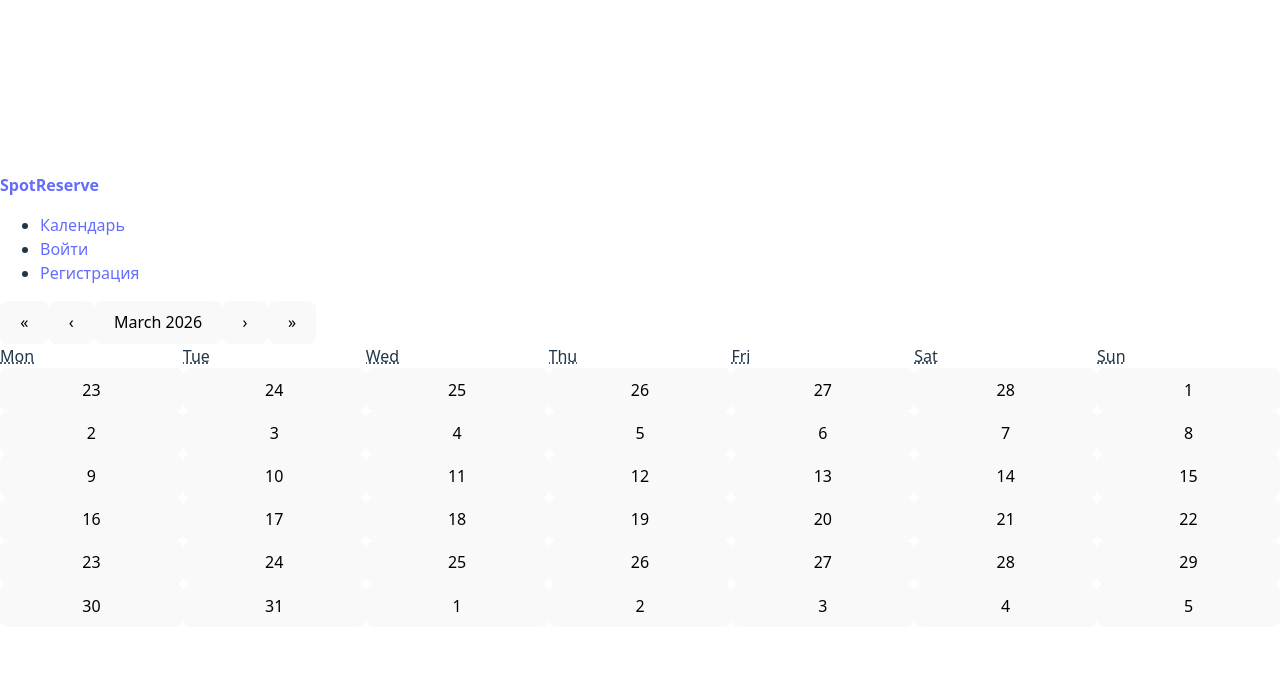
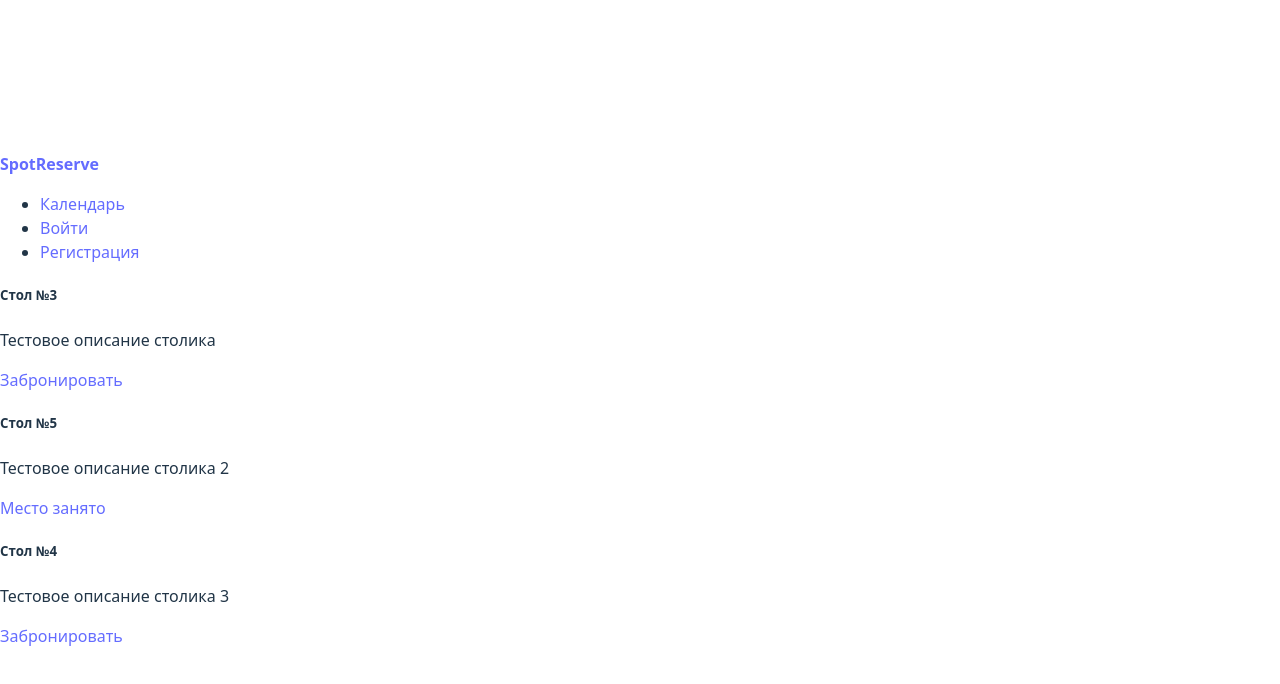
Before and after one commit to Sealal07/spot-reserve, a React app in the folder frontend/: page /calendar in a window 1280 px wide. Shown: the top 684 px of the page. Built offline with nearby package versions, Linux system fonts and the light colour scheme; the HTML template or start-up script is replaced by a standard one.

Commit message:
Task 1: UI Component make components without styles

```diff
--- a/frontend/src/App.jsx
+++ b/frontend/src/App.jsx
@@ -3,6 +3,7 @@ import NavBar from './components/NavBar';
 import AuthForm from './components/Auth-form';
 import RegisterForm from './components/Register-form';
 import CalendarPage from './components/CalendarPage';
+import TableCard from "./components/TableCard";
 
 function App() {
   return (
--- a/frontend/src/components/Auth-form.jsx
+++ b/frontend/src/components/Auth-form.jsx
@@ -13,7 +13,7 @@ function AuthForm() {
     <form onSubmit={handleSubmit}>
         <input
             type="text"
-            value={email}
+            value={username}
             onChange={(e) => setEmail(e.target.value)}
             placeholder="Логин"
         />
--- a/frontend/src/components/CalendarPage.jsx
+++ b/frontend/src/components/CalendarPage.jsx
@@ -1,12 +1,37 @@
 import React, { useState } from "react";
 import Calendar from 'react-calendar'
+import TableCard from "./TableCard";
 
-function calendarPage() {
+function CalendarPage() {
 
+    const mockData = [
+        {
+            id: 1,
+            number: 3,
+            description: "Тестовое описание столика",
+            isActive : true
+        },
+        {
+            id: 2,
+            number: 5,
+            description: "Тестовое описание столика 2",
+            isActive : false
+        },
+        {
+            id: 3,
+            number: 4,
+            description: "Тестовое описание столика 3",
+            isActive : true
+        }
+
+    ]
     return (
-        <Calendar></Calendar>
+        <>
+            {mockData.map(spot => <TableCard key={spot.id} spot={spot} />)}
+        {/* <Calendar></Calendar> */}
+        </>
     )
 
 };
 
-export default calendarPage
+export default CalendarPage
--- a/frontend/src/components/TableCard.jsx
+++ b/frontend/src/components/TableCard.jsx
@@ -1,23 +1,20 @@
 import React from 'react'
 import { CButton, CCard, CCardBody, CCardImage, CCardText, CCardTitle } from '@coreui/react'
 
-export const CardExample = () => {
+export const TableCard = ({spot}) => {
     const text = 'hello'
   return (
+    <>
     <CCard style={{ width: '18rem' }}>
-      <CCardImage orientation="top" src={text} alt='photo' />
+      {/* <CCardImage orientation="top" alt='photo' /> */}
       <CCardBody>
-        <CCardTitle>Card title</CCardTitle>
-        <CCardText>
-          Some quick example text to build on the card title and make up the bulk of the card's
-          content.
-        </CCardText>
-        <CButton color="primary" href="#">
-          Go somewhere
-        </CButton>
+        <CCardTitle>Стол №{spot.number}</CCardTitle>
+        <CCardText>{spot.description}</CCardText>
+        <CButton color="primary" href="#">{spot.isActive? "Забронировать": "Место занято"}</CButton>
       </CCardBody>
     </CCard>
-  )
+    </>
+  );
 }
 
-export default CardExample
+export default TableCard;
```
